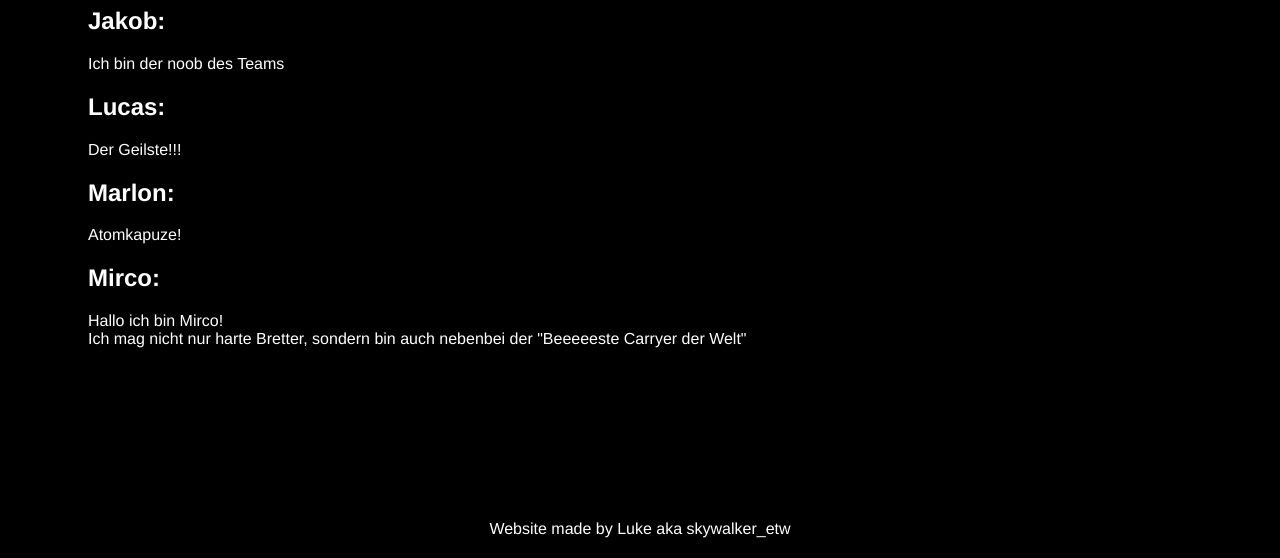
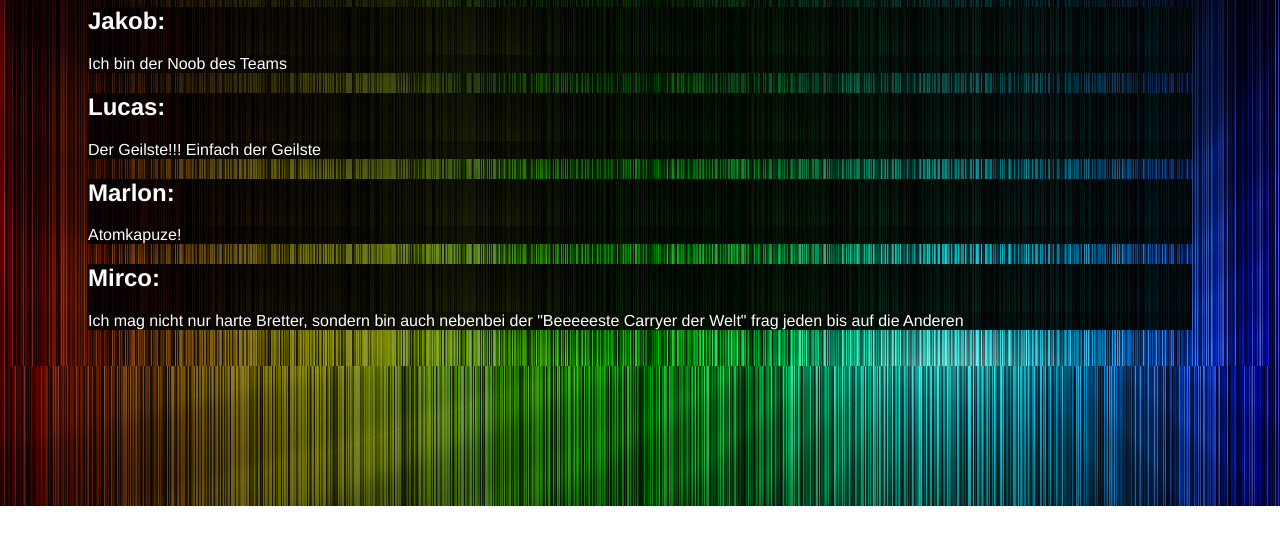
Before and after one commit to skywalkeretw/skywalkeretw.github.io, a plain HTML site: page das_team.html in a window 1280 px wide. Shown: the part 294-852 px from the top of the page. After the commit the page ends 800 px from the top, so only its background shows below. Drawn offline with Linux system fonts and the light colour scheme.

Commit message:
we4win website update 5
new background
problems wit multiple picture being used
website made by luke is gone

```diff
--- a/das_team.html
+++ b/das_team.html
@@ -41,7 +41,7 @@
                 Jakob:
             </h2>
             <p>
-                Ich bin der noob des Teams
+                Ich bin der Noob des Teams
             </p>
         </div>
         <div>
@@ -49,7 +49,7 @@
                 Lucas:
             </h2>
             <p>
-                Der Geilste!!!
+                Der Geilste!!! Einfach der Geilste
             </p>
         </div>
         <div>
@@ -65,18 +65,13 @@
                 Mirco:
             </h2>
             <p>
-                Hallo ich bin Mirco!<br>
-                Ich mag nicht nur harte Bretter, sondern bin auch nebenbei der "Beeeeeste Carryer der Welt"
+                Ich mag nicht nur harte Bretter, sondern bin auch nebenbei der "Beeeeeste Carryer der Welt" frag jeden bis auf die Anderen
             </p>
         </div>
     </div>
     <div>
 
     </div>
-    <div class="foot">
-        <p>
-            Website made by Luke aka skywalker_etw
-        </p>
-    </div>
+
 </body>
 </html>
--- a/style.css
+++ b/style.css
@@ -1,3 +1,12 @@
+*{
+    background-image: url("rainbow-wallpaper.jpg") ;
+
+}
+
+
+
+
+
 /*Navbar________________________________________________________________________________*/
 .navbar {
     list-style-type: none;
@@ -6,6 +15,7 @@
     overflow: hidden;
     /*background-color: darkgrey ;*/
     background-image: url("https://lh3.googleusercontent.com/-xJ5TLhenMig/AAAAAAAAAAI/AAAAAAAAAAA/SWSZCIg7Hqo/photo.jpg");
+
 }
 
 .nav {
@@ -102,9 +112,10 @@ body{
     /*background-color: #cccccc;
     background-image: url("https://lh3.googleusercontent.com/-xJ5TLhenMig/AAAAAAAAAAI/AAAAAAAAAAA/SWSZCIg7Hqo/photo.jpg");
     */
-    background-color: black;
+    /*background-color: black;*/
     font-family: "Helvetica Neue", Helvetica, Arial, sans-serif;
     color: white;
+
 }
 
 .title , .navbar{
```
Also changed, not shown: aktuelles.html (+1 -5 lines), die_games.html (+1 -5 lines), index.html (+2 -5 lines), kontakt.html (+0 -5 lines), urlaub.html (+6 -5 lines), rainbow-wallpaper.jpg (added).
